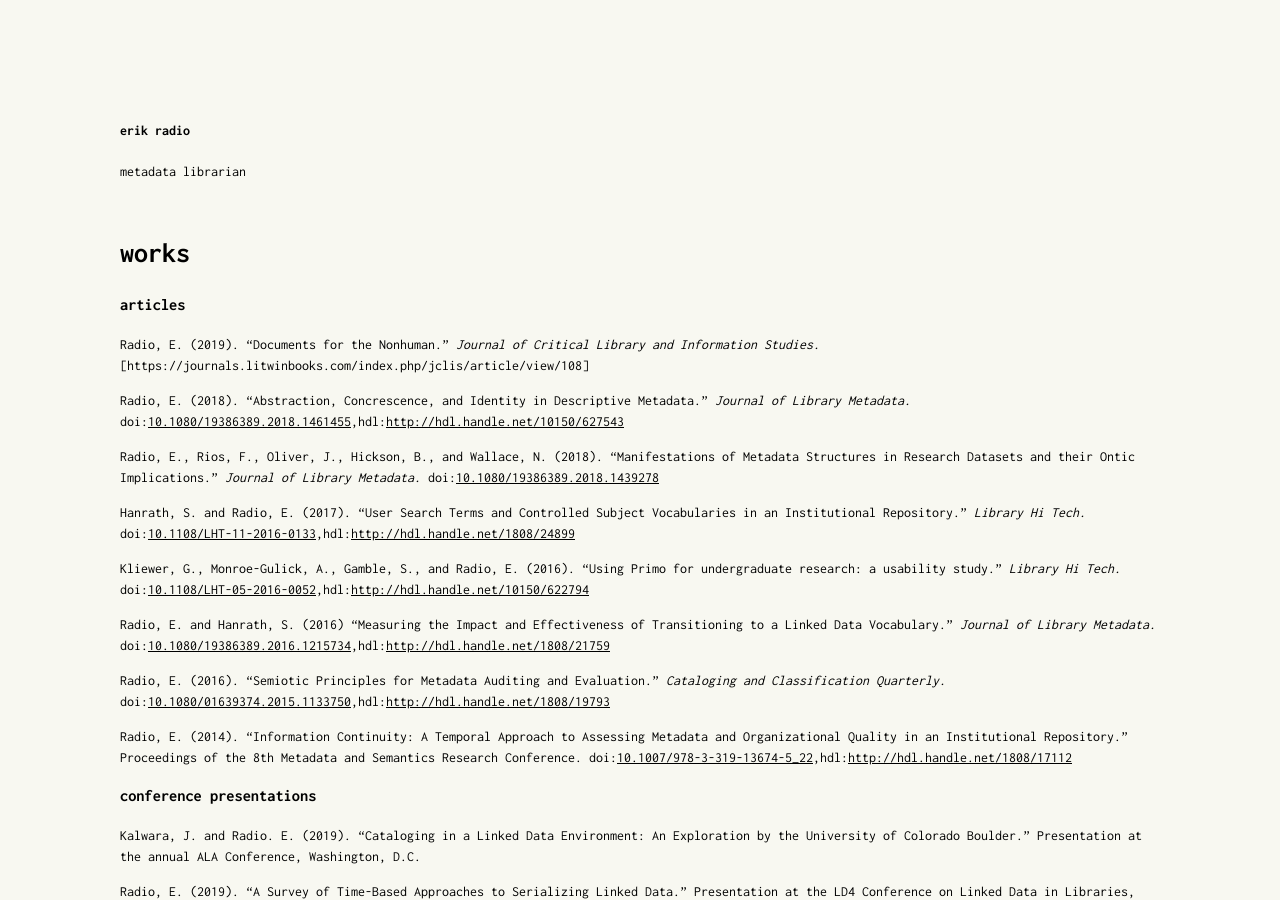
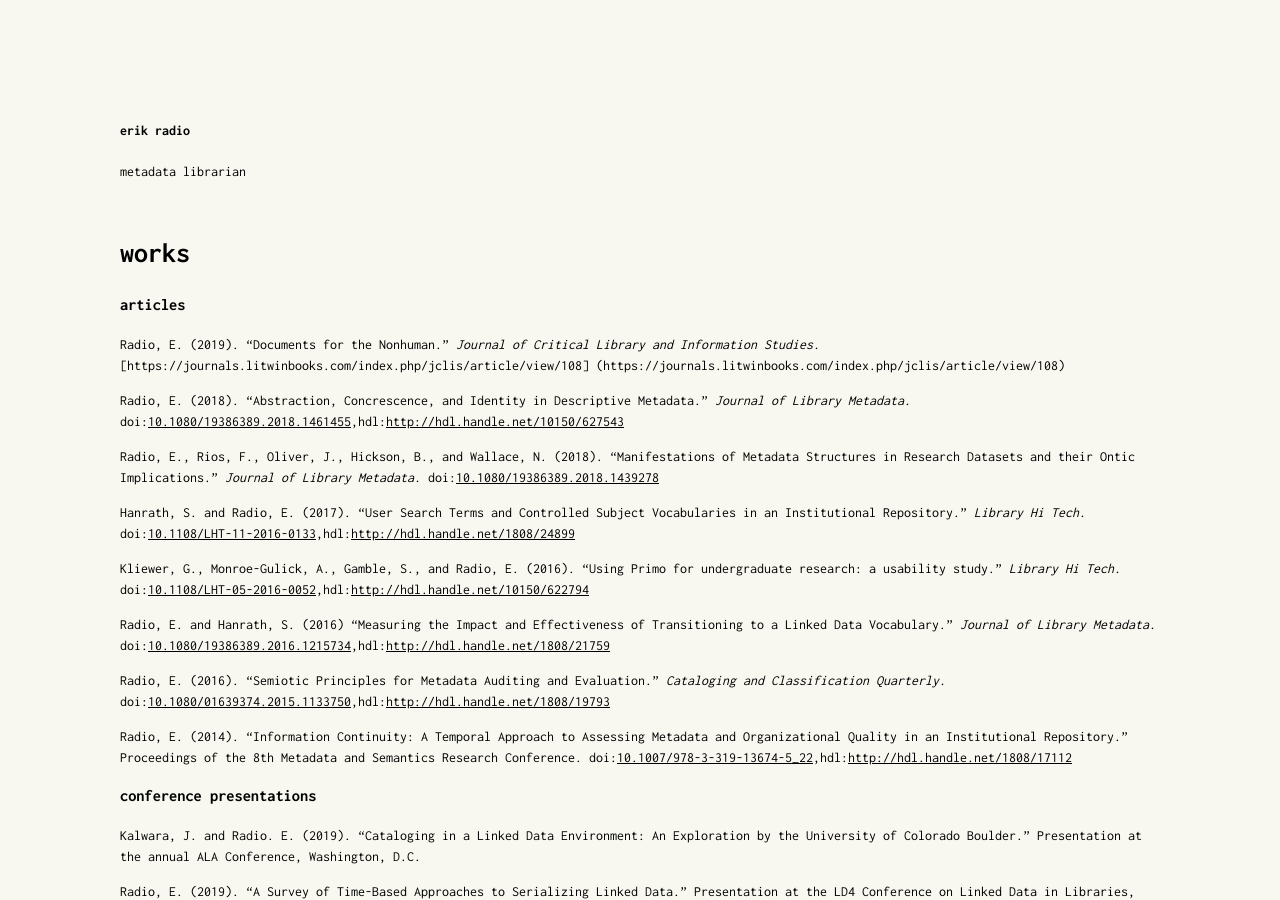
Before and after one commit to erikradio/erikradio.github.io, a Jekyll site: the page built from works.md, in a window 1280 px wide and 900 px high. Built offline with Jekyll 4.4.1, drawn with Linux system fonts in a browser that asks for light colours; some of the changed lines change nothing that is shown.

Commit message:
Update works.md

```diff
--- a/works.md
+++ b/works.md
@@ -7,7 +7,7 @@
 
 ### articles
 
-Radio, E. (2019). "Documents for the Nonhuman." _Journal of Critical Library and Information Studies._ [https://journals.litwinbooks.com/index.php/jclis/article/view/108]
+Radio, E. (2019). "Documents for the Nonhuman." _Journal of Critical Library and Information Studies._ [https://journals.litwinbooks.com/index.php/jclis/article/view/108] (https://journals.litwinbooks.com/index.php/jclis/article/view/108)
 
 Radio, E. (2018). "Abstraction, Concrescence, and Identity in Descriptive Metadata." _Journal of Library Metadata._ doi:[10.1080/19386389.2018.1461455](https://www.tandfonline.com/doi/full/10.1080/19386389.2018.1461455),hdl:[http://hdl.handle.net/10150/627543](http://hdl.handle.net/10150/627543)
 
```
